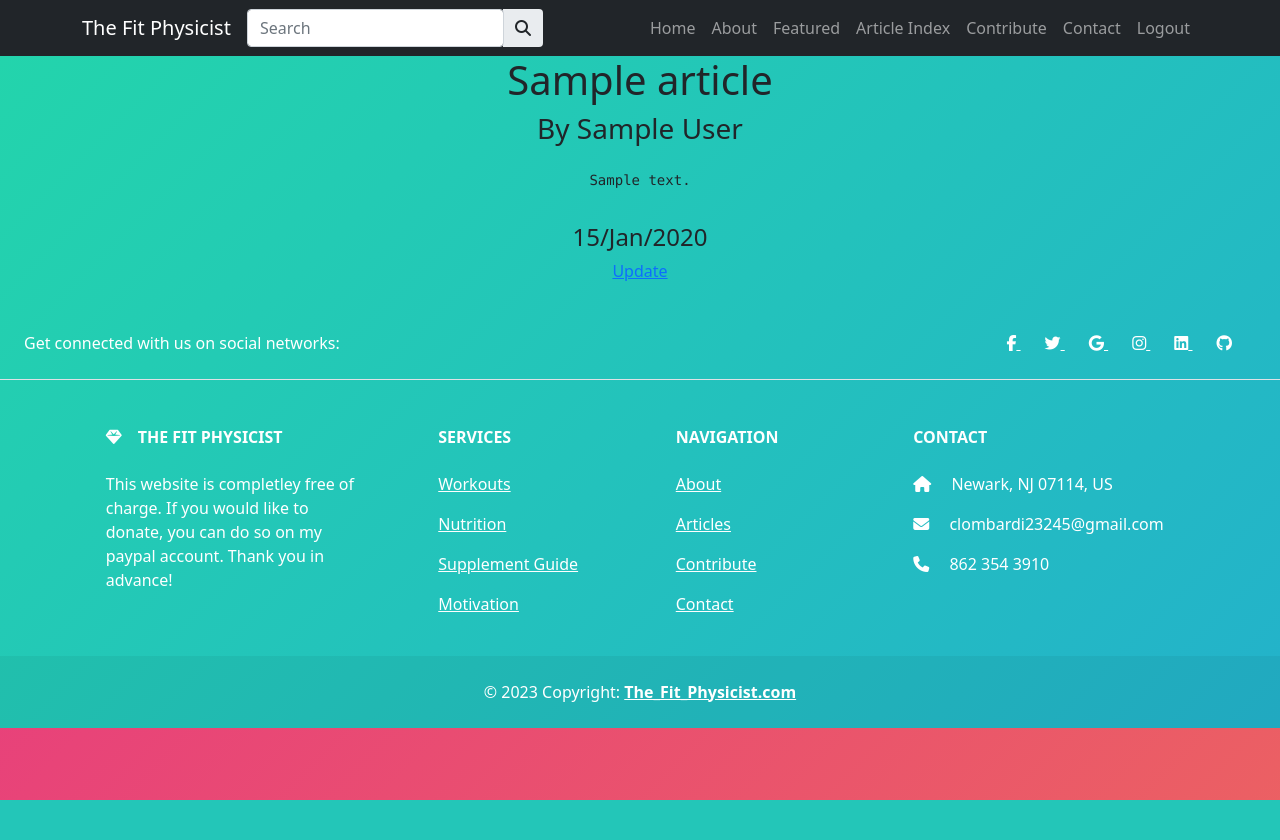
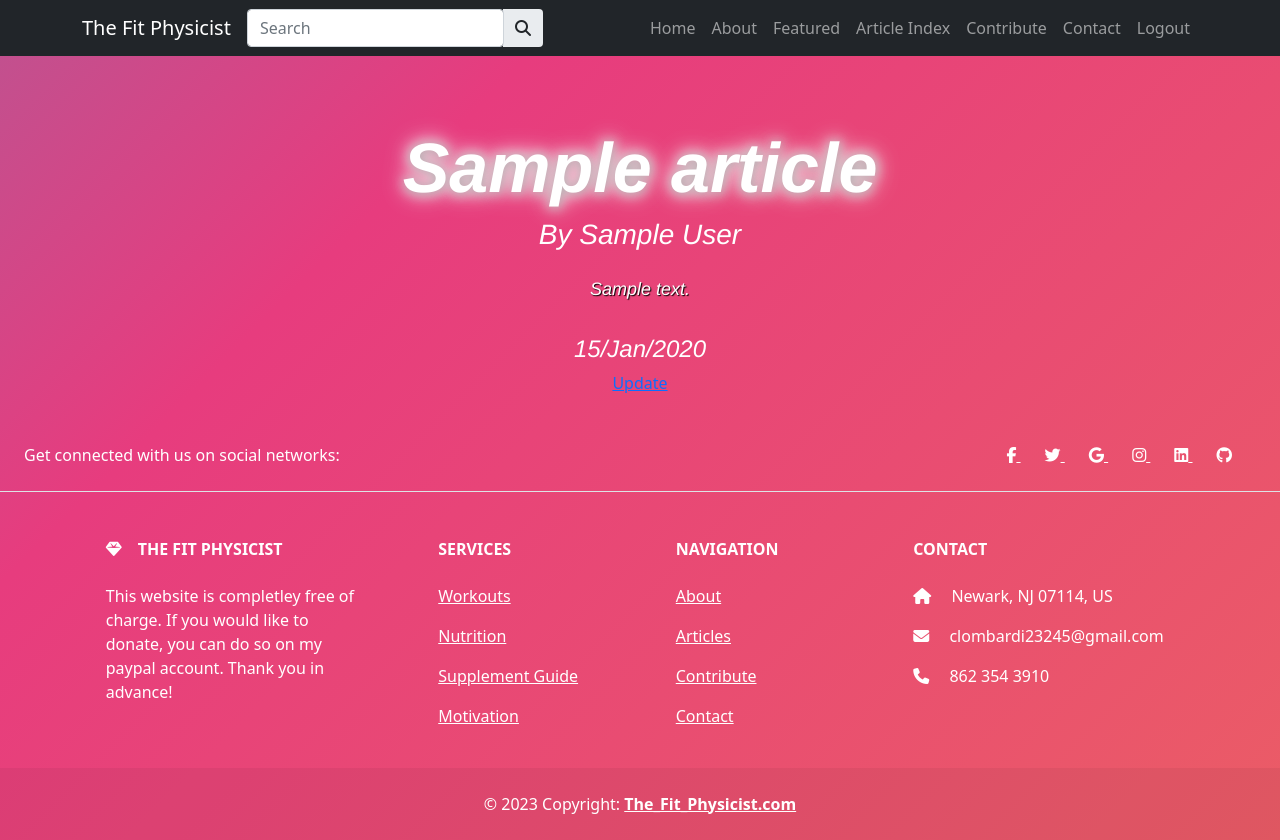
Before and after one commit to Chrisl2324/fit_physicist_update, a Flask app: page /all_articles in a window 1280 px wide. Before the commit the page ends 800 px from the top, so only its background shows below. Run offline with Flask 3, Linux system fonts and the light colour scheme; a user stored in the database is signed in; tables that the repository leaves empty hold one stand-in row (values such as "Sample post"); some libraries are stand-ins or nearby versions.

Commit message:
Update all_articles.html

```diff
--- a/templates/all_articles.html
+++ b/templates/all_articles.html
@@ -6,6 +6,44 @@
 
 
 {% block content %}
+<style>
+    html, body {
+    animation: gradient 15s ease infinite
+}
+h1 {
+    color: white;
+    font-family:'Franklin Gothic Medium', 'Arial Narrow', Arial, sans-serif;
+    font-weight: bold;
+    text-shadow: 2px 2px 3px black;
+    animation: glow 2s ease-in-out infinite;
+    font-size: 70px;
+    font-style: italic;
+    margin-top: 70px;
+}
+@keyframes glow {
+    0% {
+        text-shadow: 2px 2px 3px black;
+    }
+    50% {
+        text-shadow: 0 0 15px white, 0 0 20px white, 0 0 30px white, 0 0 40px white;
+    }
+    100% {
+        text-shadow: 2px 2px 3px black;
+    }
+}
+h3, h4 {
+    color: white;
+    font-family: 'Franklin Gothic Medium', 'Arial Narrow', Arial, sans-serif;
+    font-style: italic;
+}
+pre{
+    color: white;
+    font-family: 'Franklin Gothic Medium', 'Arial Narrow', Arial, sans-serif;
+    font-style: italic;
+    text-shadow: 1px 1px 1px black;
+    font-size: large;
+}
+</style>
 {% for article in articles %}
 <h1>{{article.title}}</h1>
 <h3>By {{article.author}}</h3>
```
